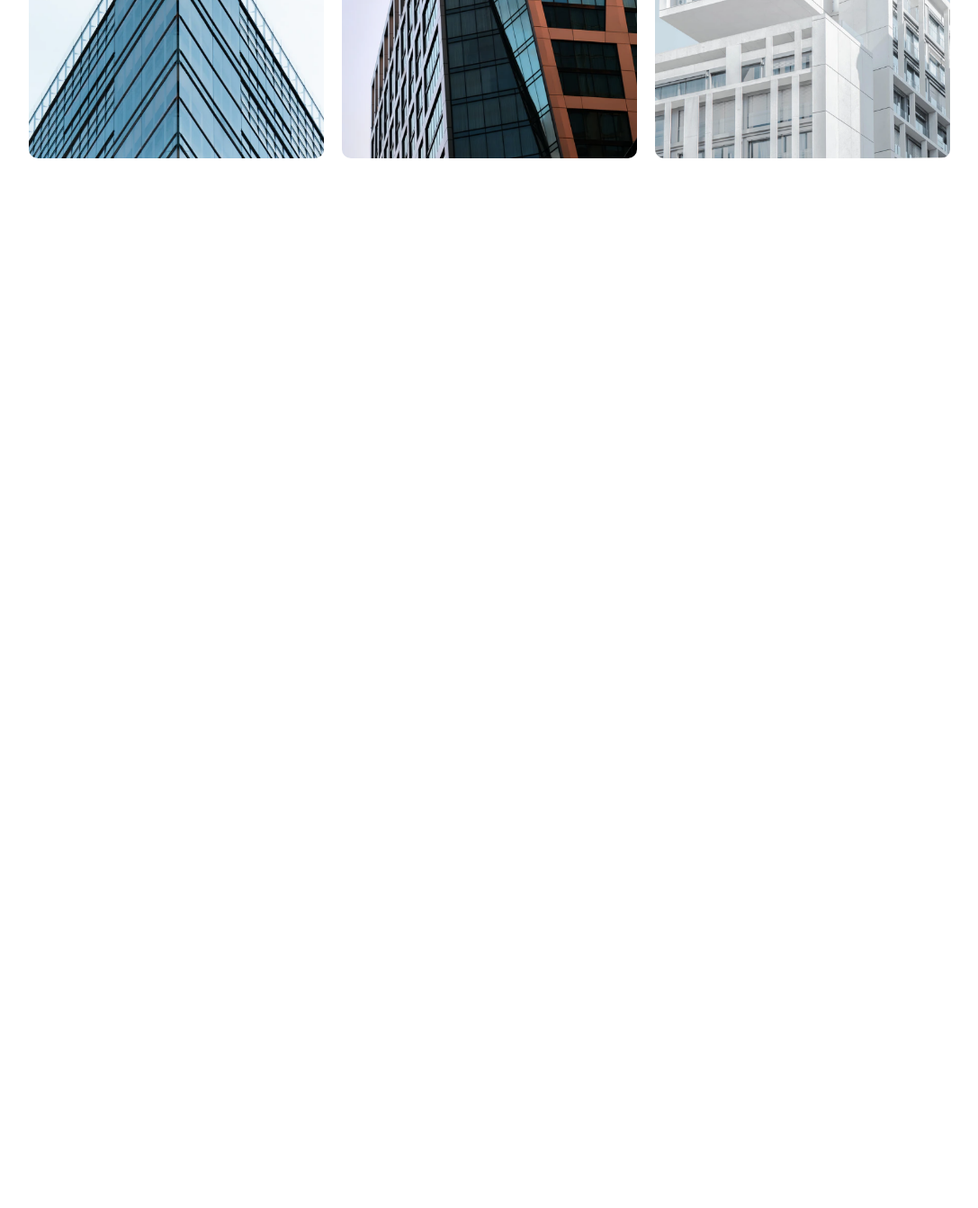
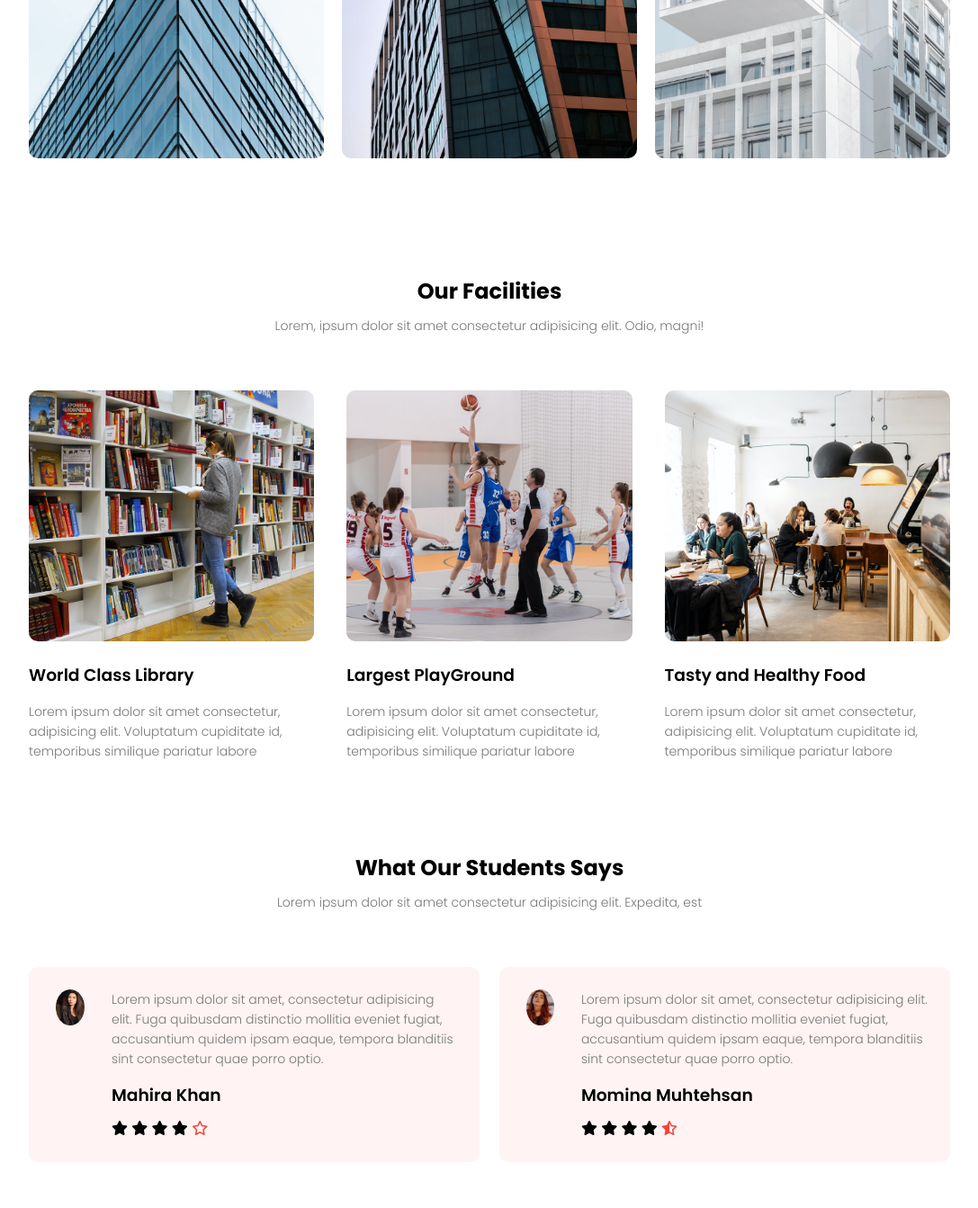
Before and after one commit to devshourav/University-website-project-1, a plain HTML site: page index.html in a window 1280 px wide. Shown: the part 1785-3128 px from the top of the page at 90% size, without its empty margins (96-1183 px from the left). Before the commit the page ends 1991 px from the top, so only its background shows below. Drawn offline with Linux system fonts and the light colour scheme.

Commit message:
2nd Commit

```diff
--- a/index.html
+++ b/index.html
@@ -8,6 +8,7 @@
     <link rel="preconnect" href="https://fonts.googleapis.com">
     <link rel="preconnect" href="https://fonts.gstatic.com" crossorigin>
     <link href="https://fonts.googleapis.com/css2?family=Montserrat:wght@500&family=Poppins:wght@200;300;400;600;700&display=swap" rel="stylesheet">
+    <script src="https://kit.fontawesome.com/65628ad180.js" crossorigin="anonymous"></script>
     <title>University Website</title>
 </head>
 <body>
@@ -72,6 +73,62 @@
         </div>
      </section>
 
+     <!-----Facilities------->
+     <section class="facilities">
+        <h1>Our Facilities</h1>
+        <p>Lorem, ipsum dolor sit amet consectetur adipisicing elit. Odio, magni!</p>
+        <div class="row">
+            <div class="facilities-col">
+                <img src="./eduford_img/library.png" alt="">
+                <h3>World Class Library</h3>
+                <p>Lorem ipsum dolor sit amet consectetur, adipisicing elit. Voluptatum cupiditate id, temporibus similique pariatur labore</p>
+            </div>
+            <div class="facilities-col">
+                <img src="./eduford_img/basketball.png" alt="">
+                <h3>Largest PlayGround</h3>
+                <p>Lorem ipsum dolor sit amet consectetur, adipisicing elit. Voluptatum cupiditate id, temporibus similique pariatur labore</p>
+            </div>
+            <div class="facilities-col">
+                <img src="./eduford_img/cafeteria.png" alt="">
+                <h3>Tasty and Healthy Food</h3>
+                <p>Lorem ipsum dolor sit amet consectetur, adipisicing elit. Voluptatum cupiditate id, temporibus similique pariatur labore</p>
+            </div>
+        </div>
+     </section>
+
+     <!-----Testimonials------>
+
+     <section class="testimonial">
+        <h1>What Our Students Says</h1>
+        <p>Lorem ipsum dolor sit amet consectetur adipisicing elit. Expedita, est</p>
+        <div class="row">
+            <div class="testimonial-col">
+                <img src="./eduford_img/mahira.jpg">
+                <div>
+                    <p>Lorem ipsum dolor sit amet, consectetur adipisicing elit. Fuga quibusdam distinctio mollitia eveniet fugiat, accusantium quidem ipsam eaque, tempora blanditiis sint consectetur quae porro optio.</p>
+                    <h3>Mahira Khan</h3>
+                    <i class="fa-solid fa-star"></i>
+                    <i class="fa-solid fa-star"></i>
+                    <i class="fa-solid fa-star"></i>
+                    <i class="fa-solid fa-star"></i>
+                    <i class="fa fa-star-o"></i>
+                </div>
+            </div>
+            <div class="testimonial-col">
+                <img src="./eduford_img/momina.jpg">
+                <div>
+                    <p>Lorem ipsum dolor sit amet, consectetur adipisicing elit. Fuga quibusdam distinctio mollitia eveniet fugiat, accusantium quidem ipsam eaque, tempora blanditiis sint consectetur quae porro optio.</p>
+                    <h3>Momina Muhtehsan</h3>
+                    <i class="fa-solid fa-star"></i>
+                    <i class="fa-solid fa-star"></i>
+                    <i class="fa-solid fa-star"></i>
+                    <i class="fa-solid fa-star"></i>
+                    <i class="fa fa-star-half-o"></i>
+                </div>
+            </div>
+        </div>
+     </section>
+
 
 
 </body>
--- a/uni.css
+++ b/uni.css
@@ -171,3 +171,63 @@ h3{
     bottom: 49%;
     opacity: 1;
 }
+
+/*----Facilities-----*/
+
+.facilities{
+    width: 80%;
+    padding-top: 100px;
+    margin: auto;
+    text-align: center;
+}
+.facilities-col{
+    flex-basis: 31%;
+    border-radius: 10px;
+    margin-bottom: 5%;
+    text-align: left;
+}
+.facilities-col img{
+    width: 100%;
+    border-radius: 10px;
+}
+.facilities-col p{
+    padding: 0;
+}
+.facilities-col h3{
+    margin-top: 16px;
+    margin-bottom: 15px;
+    text-align: left;
+}
+/*----Testimonials-----*/
+.testimonial{
+    width: 80%;
+    margin: auto;
+    padding-top: 50px;
+    text-align: center;
+}
+.testimonial-col{
+    flex-basis: 44%;
+    border-radius: 10px;
+    margin-bottom: 5%;
+    text-align: left;
+    background: #fff3f3;
+    padding: 25px;
+    cursor: pointer;
+    display: flex;
+}
+.testimonial-col img{
+    height: 40px;
+    margin-left: 5px;
+    margin-right: 30px;
+    border-radius: 50%;
+}
+.testimonial-col p{
+    padding: 0%;
+}
+.testimonial-col h3{
+    margin-top: 15px;
+    text-align: left;
+}
+.testimonial-col .fa{
+    color: #f44336;
+}
```
Also changed, not shown: eduford_img/mahira.jpg (added), eduford_img/momina.jpg (added), 1 other file.
